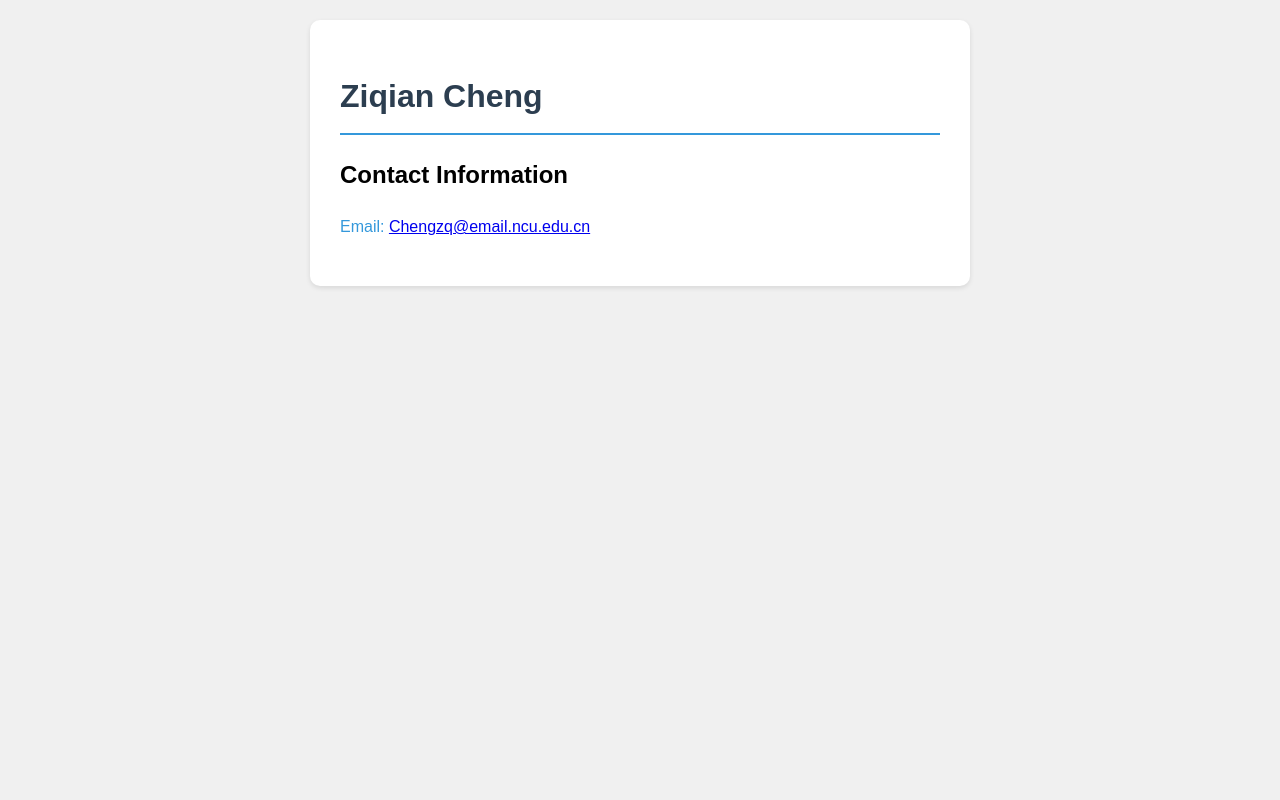
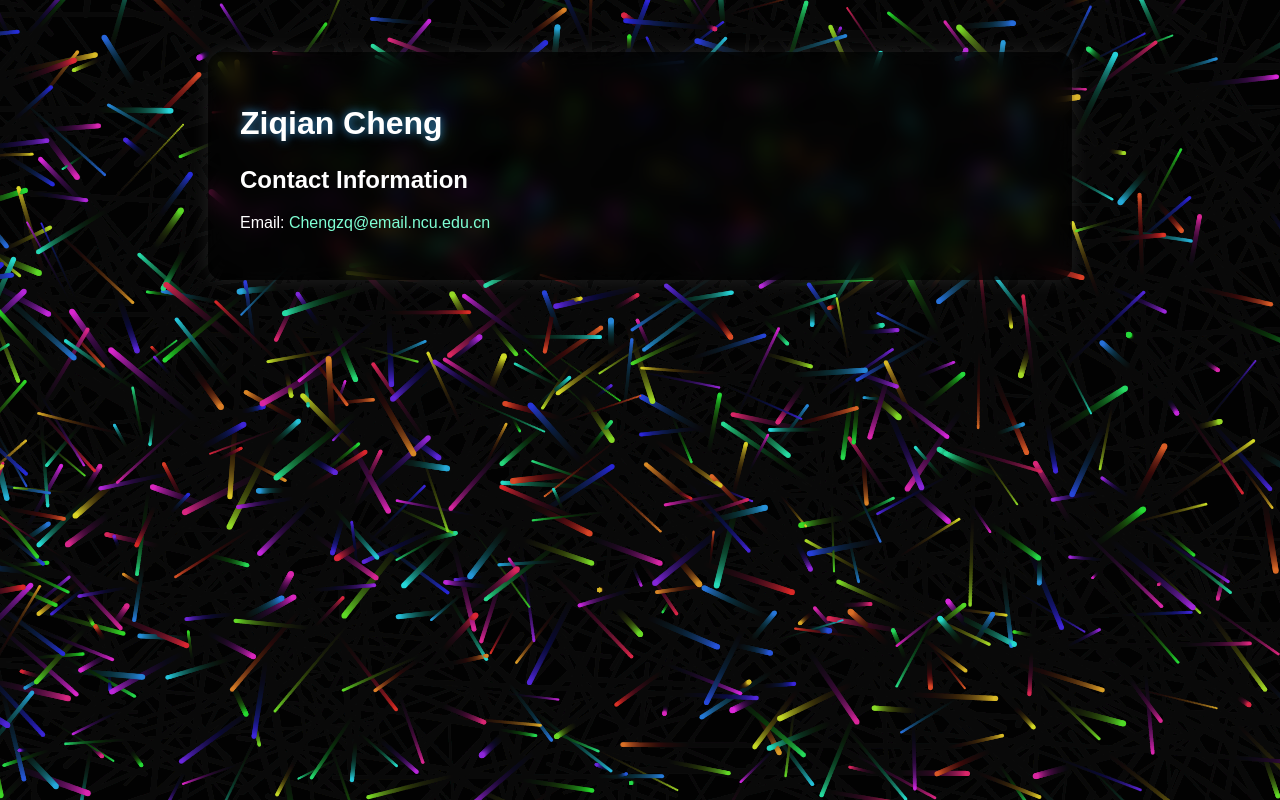
Before and after one commit to Czq0001/czq-github.github.io, a plain HTML site: page index.html in a window 1280 px wide. Drawn offline with Linux system fonts and the light colour scheme.

Commit message:
Update index.html

```diff
--- a/index.html
+++ b/index.html
@@ -3,45 +3,56 @@
 <head>
     <meta charset="UTF-8">
     <meta name="viewport" content="width=device-width, initial-scale=1.0">
-    <title>Profile - Ziqian Cheng</title>
+    <title>Ziqian Cheng - Interactive Profile</title>
     <style>
+        #particles-canvas {
+            position: fixed;
+            top: 0;
+            left: 0;
+            z-index: -1;
+        }
+
         body {
             font-family: Arial, sans-serif;
-            line-height: 1.6;
             margin: 0;
             padding: 20px;
-            background-color: #f0f0f0;
+            background: rgba(0, 0, 0, 0.7);
+            color: white;
+            overflow-x: hidden;
         }
 
         .container {
-            max-width: 600px;
-            margin: 0 auto;
-            background-color: white;
-            padding: 30px;
-            border-radius: 10px;
-            box-shadow: 0 2px 5px rgba(0,0,0,0.1);
+            max-width: 800px;
+            margin: 2rem auto;
+            background: rgba(0, 0, 0, 0.5);
+            padding: 2rem;
+            border-radius: 15px;
+            backdrop-filter: blur(10px);
+            box-shadow: 0 0 20px rgba(255,255,255,0.1);
         }
 
         h1 {
-            color: #2c3e50;
-            border-bottom: 2px solid #3498db;
-            padding-bottom: 10px;
+            color: #fff;
+            text-shadow: 0 0 10px rgba(52, 152, 219, 0.9);
+            margin-bottom: 1.5rem;
         }
 
-        .contact-info {
-            margin-top: 20px;
+        .email a {
+            color: #7fffd4;
+            text-decoration: none;
+            transition: all 0.3s ease;
         }
 
-        .email {
-            color: #3498db;
-            word-break: break-all;
+        .email a:hover {
+            text-shadow: 0 0 15px #7fffd4;
         }
     </style>
 </head>
 <body>
+    <canvas id="particles-canvas"></canvas>
+
     <div class="container">
         <h1>Ziqian Cheng</h1>
-
         <div class="contact-info">
             <h2>Contact Information</h2>
             <p class="email">
@@ -49,5 +60,109 @@
             </p>
         </div>
     </div>
+
+    <script>
+        class Particle {
+            constructor(canvas, ctx) {
+                this.canvas = canvas;
+                this.ctx = ctx;
+                this.reset(true);
+                this.baseHue = Math.random() * 360;
+                this.hueOffset = Math.random() * 60 - 30;
+                this.mouseRange = 150;
+            }
+
+            reset(initial = false) {
+                this.x = initial ? Math.random() * this.canvas.width : -50;
+                this.y = Math.random() * this.canvas.height;
+                this.velocity = {
+                    x: (Math.random() - 0.5) * 3,
+                    y: (Math.random() - 0.5) * 3
+                };
+                this.radius = Math.random() * 2 + 1;
+                this.life = 1;
+            }
+
+            draw() {
+                const currentHue = (this.baseHue + this.hueOffset + performance.now() * 0.02) % 360;
+                this.ctx.beginPath();
+                this.ctx.arc(this.x, this.y, this.radius, 0, Math.PI * 2);
+                this.ctx.fillStyle = `hsla(${currentHue}, 70%, 50%, ${this.life})`;
+                this.ctx.fill();
+            }
+
+            update(mouse) {
+                // 颜色动态变化
+                this.baseHue += 0.3;
+
+                // 鼠标互动
+                if (mouse.x && mouse.y) {
+                    const dx = mouse.x - this.x;
+                    const dy = mouse.y - this.y;
+                    const distance = Math.sqrt(dx * dx + dy * dy);
+
+                    if (distance < this.mouseRange) {
+                        const force = (this.mouseRange - distance) / this.mouseRange;
+                        this.velocity.x += dx * 0.0005 * force;
+                        this.velocity.y += dy * 0.0005 * force;
+                    }
+                }
+
+                // 边界检测
+                if (this.x < -100 || this.x > this.canvas.width + 100 ||
+                    this.y < -100 || this.y > this.canvas.height + 100) {
+                    this.reset();
+                }
+
+                this.x += this.velocity.x;
+                this.y += this.velocity.y;
+                this.draw();
+            }
+        }
+
+        // 初始化系统
+        const canvas = document.getElementById('particles-canvas');
+        const ctx = canvas.getContext('2d');
+        const particles = [];
+        const mouse = { x: null, y: null };
+        let animationFrame;
+
+        function init() {
+            canvas.width = window.innerWidth;
+            canvas.height = window.innerHeight;
+
+            // 增加粒子密度（可根据性能调整）
+            const particleCount = Math.floor(canvas.width * canvas.height / 1000);
+            for (let i = 0; i < particleCount; i++) {
+                particles.push(new Particle(canvas, ctx));
+            }
+        }
+
+        function animate() {
+            ctx.fillStyle = 'rgba(0, 0, 0, 0.05)';
+            ctx.fillRect(0, 0, canvas.width, canvas.height);
+
+            particles.forEach(particle => particle.update(mouse));
+            animationFrame = requestAnimationFrame(animate);
+        }
+
+        // 事件监听
+        window.addEventListener('mousemove', (e) => {
+            mouse.x = e.clientX;
+            mouse.y = e.clientY;
+        });
+
+        window.addEventListener('resize', () => {
+            cancelAnimationFrame(animationFrame);
+            canvas.width = window.innerWidth;
+            canvas.height = window.innerHeight;
+            init();
+            animate();
+        });
+
+        // 启动
+        init();
+        animate();
+    </script>
 </body>
 </html>
```
